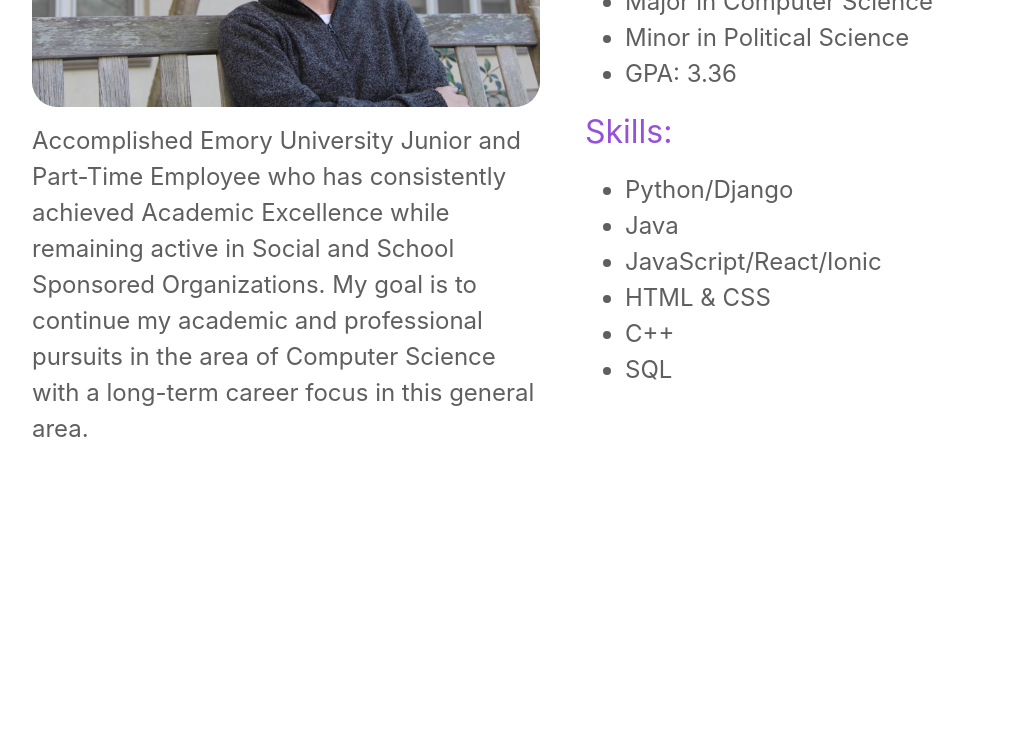
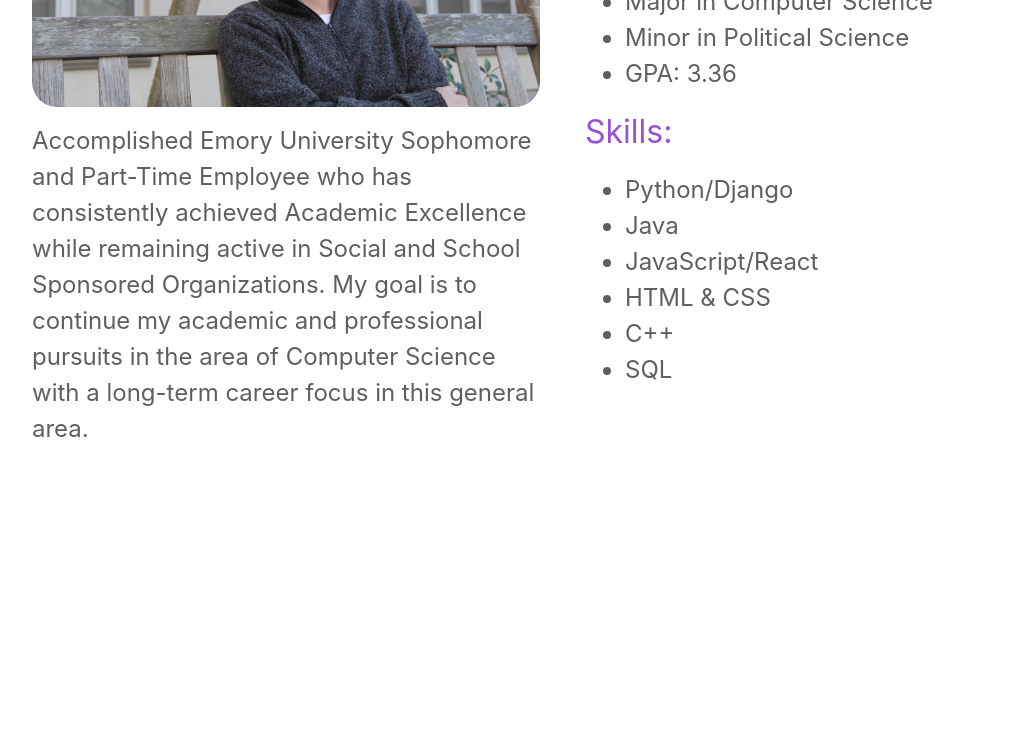
Before and after one commit to zseverino/website2.0, a plain HTML site: page index.html in a window 1280 px wide. Shown: the part 1100-1840 px from the top of the page, without its empty margins (85-1096 px from the left). Drawn offline with nearby package versions, Linux system fonts and the light colour scheme; a script that the page names is missing.

```diff
--- a/index.html
+++ b/index.html
@@ -2,7 +2,6 @@
 <html lang="en" xmlns="http://www.w3.org/1999/html">
 <head><!-- Mobile Specific Meta  -->
     <meta name="viewport" content="width=device-width, initial-scale=1">
-    <meta name="Description" CONTENT="Zack Severino. Emory University Student. Programmer. Leader.">
     <!-- CSS -->
     <link rel="stylesheet" href="assets/css/bootstrap.min.css">
     <link href="assets/css/style.css" rel="stylesheet">
@@ -52,7 +51,7 @@
                 <div class="row align-items-center">
                     <div class="col left module-left">
                         <p><img src="assets/img/zack (1).jpg" alt="Image" class="img-fluid"></p>
-                        <p>Accomplished Emory University Junior and Part-Time Employee who has consistently achieved Academic Excellence while remaining active in Social and School Sponsored Organizations.
+                        <p>Accomplished Emory University Sophomore and Part-Time Employee who has consistently achieved Academic Excellence while remaining active in Social and School Sponsored Organizations.
                             My goal is to continue my academic and professional pursuits in the area of Computer Science with a long-term career focus in this general area. </p>
                     </div>
                     <div class="col right module-right">
@@ -76,7 +75,7 @@
                             <ul class="list">
                                 <li>Python/Django</li>
                                 <li>Java</li>
-                                <li>JavaScript/React/Ionic</li>
+                                <li>JavaScript/React</li>
                                 <li>HTML & CSS</li>
                                 <li>C++</li>
                                 <li>SQL</li>
```
